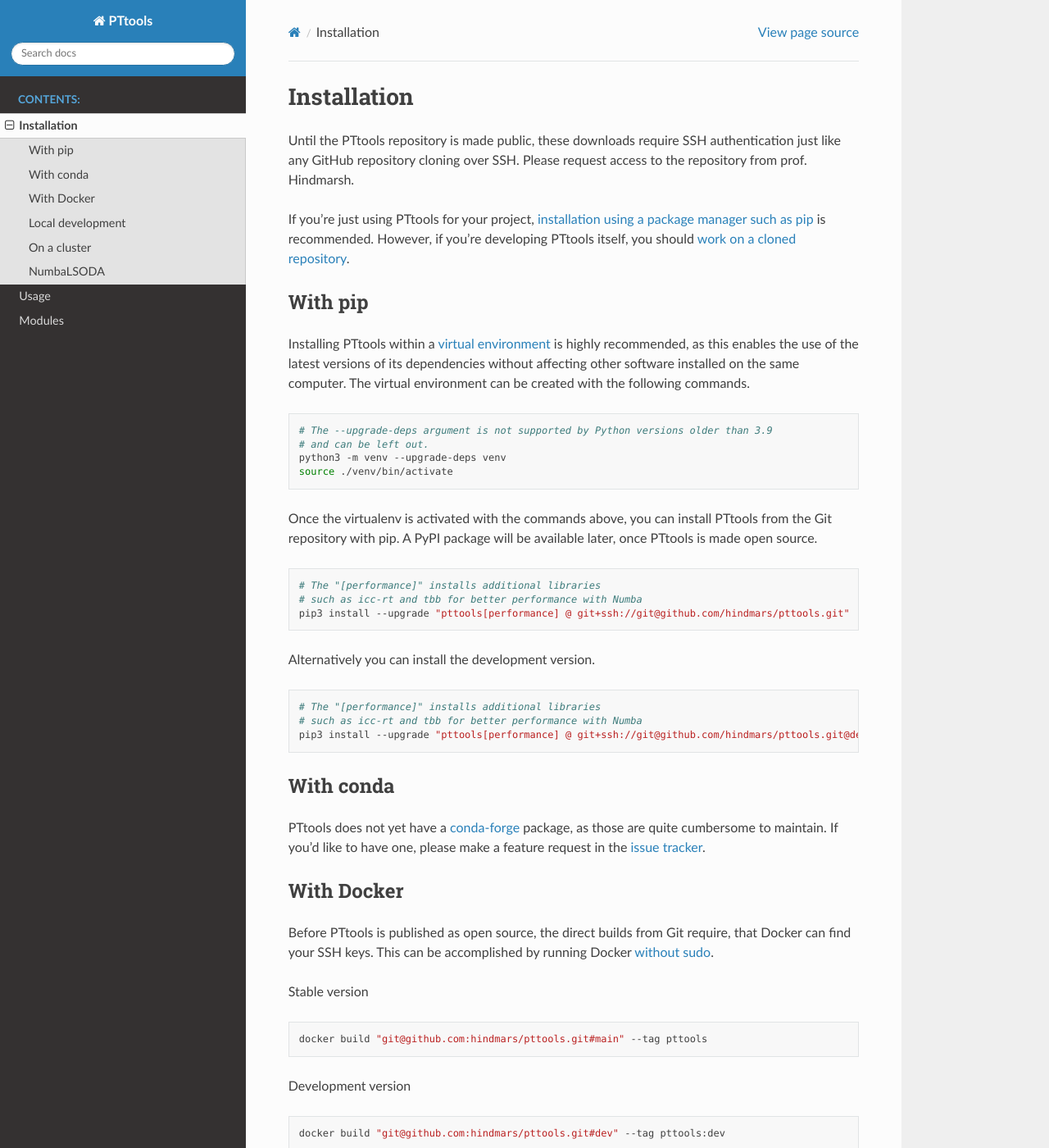
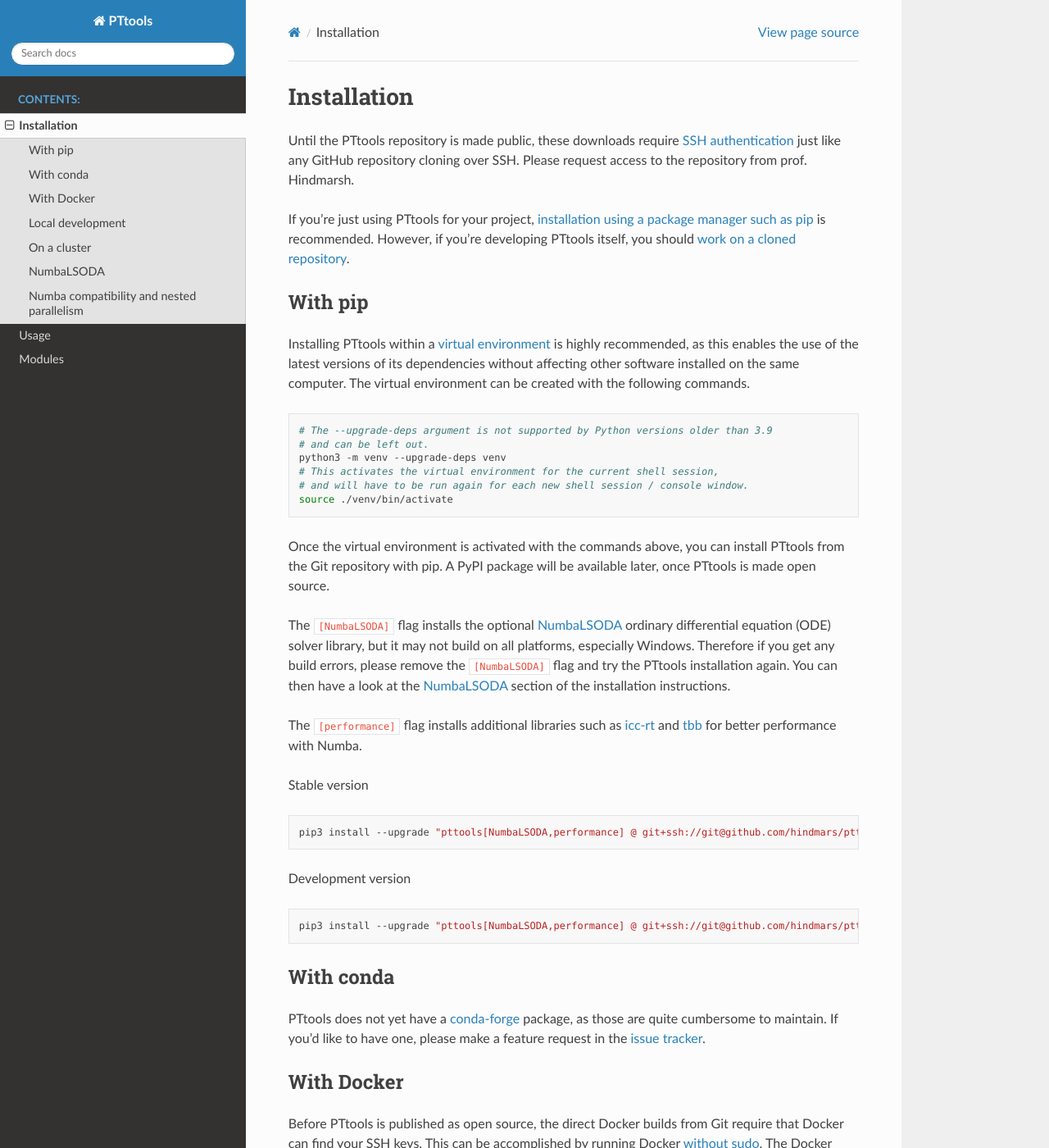
Before and after one commit to CFT-HY/pttools, a Sphinx documentation site: the page built from docs/install.rst, in a window 1280 px wide and 1400 px high. Shown: the whole window at 82% size. Built offline with Sphinx 7.4.7 and the Read the Docs theme 2.0.0, drawn with Linux system fonts in a browser that asks for light colours; pages that are not in the unit, such as notebooks, are missing from menus; some of the changed text lies outside the part shown.

Commit message:
Update the installation instructions

```diff
--- a/docs/install.rst
+++ b/docs/install.rst
@@ -1,13 +1,15 @@
 Installation
 ============
 
-Until the PTtools repository is made public, these downloads require SSH authentication
+Until the PTtools repository is made public, these downloads require
+`SSH authentication <https://docs.github.com/en/github/authenticating-to-github/connecting-to-github-with-ssh>`_
 just like any GitHub repository cloning over SSH.
 Please request access to the repository from prof. Hindmarsh.
 
 If you're just using PTtools for your project,
 :ref:`installation using a package manager such as pip <With pip>` is recommended.
-However, if you're developing PTtools itself, you should :ref:`work on a cloned repository <Local development>`.
+However, if you're developing PTtools itself, you should
+:ref:`work on a cloned repository <Local development>`.
 
 With pip
 --------
@@ -22,24 +24,40 @@
   # The --upgrade-deps argument is not supported by Python versions older than 3.9
   # and can be left out.
   python3 -m venv --upgrade-deps venv
+  # This activates the virtual environment for the current shell session,
+  # and will have to be run again for each new shell session / console window.
   source ./venv/bin/activate
 
-Once the virtualenv is activated with the commands above, you can install PTtools from the Git repository with pip.
+Once the virtual environment is activated with the commands above,
+you can install PTtools from the Git repository with pip.
 A PyPI package will be available later, once PTtools is made open source.
+
+The ``[NumbaLSODA]`` flag installs the optional
+`NumbaLSODA <https://pypi.org/project/NumbaLSODA/>`_
+ordinary differential equation (ODE) solver library,
+but it may not build on all platforms, especially Windows.
+Therefore if you get any build errors,
+please remove the ``[NumbaLSODA]`` flag and try the PTtools installation again.
+You can then have a look at the
+:ref:`NumbaLSODA` section of the installation instructions.
+
+The ``[performance]`` flag installs additional libraries such as
+`icc-rt <https://pypi.org/project/icc-rt/>`_
+and
+`tbb <https://pypi.org/project/tbb/>`_
+for better performance with Numba.
+
+Stable version
 
 .. code-block:: bash
 
-  # The "[performance]" installs additional libraries
-  # such as icc-rt and tbb for better performance with Numba
-  pip3 install --upgrade "pttools[performance] @ git+ssh://git@github.com/hindmars/pttools.git"
+  pip3 install --upgrade "pttools[NumbaLSODA,performance] @ git+ssh://git@github.com/hindmars/pttools.git"
 
-Alternatively you can install the development version.
+Development version
 
 .. code-block:: bash
 
-  # The "[performance]" installs additional libraries
-  # such as icc-rt and tbb for better performance with Numba
-  pip3 install --upgrade "pttools[performance] @ git+ssh://git@github.com/hindmars/pttools.git@dev"
+  pip3 install --upgrade "pttools[NumbaLSODA,performance] @ git+ssh://git@github.com/hindmars/pttools.git@dev"
 
 With conda
 ----------
@@ -51,22 +69,27 @@
 
 With Docker
 -----------
-Before PTtools is published as open source, the direct builds from Git require,
+Before PTtools is published as open source, the direct Docker builds from Git require
 that Docker can find your SSH keys.
 This can be accomplished by running Docker
 `without sudo <https://docs.docker.com/engine/install/linux-postinstall/#manage-docker-as-a-non-root-user>`_.
+The Docker container is configured by the ``Dockerfile`` at the root of the repository.
+Once you have built the PTtools container,
+you can build your own containers which use PTtools by starting their Dockerfiles with ``FROM pttools``.
 
 Stable version
 
 .. code-block:: bash
 
   docker build "git@github.com:hindmars/pttools.git#main" --tag pttools
+  docker run -it pttools
 
 Development version
 
 .. code-block:: bash
 
   docker build "git@github.com:hindmars/pttools.git#dev" --tag pttools:dev
+  docker run -it pttools:dev
 
 Local development version
 
@@ -76,6 +99,7 @@
   cd pttools
   git checkout dev
   docker build . --tag pttools:dev
+  docker run -it pttools:dev
 
 Local development
 -----------------
@@ -96,16 +120,24 @@
 
 On a cluster
 ------------
-Please see the Slurm job script templates in the tests folder.
+For running a local development installation of PTtools on a Slurm cluster,
+please see the job script templates in the tests folder.
 
 NumbaLSODA
 ----------
-`NumbaLSODA <https://github.com/Nicholaswogan/NumbaLSODA>`_
-is an optional dependency, which speeds up ODE integration.
-It's not available on PyPI and therefore it has to be installed separately when installing using a package manager.
-This can be done with:
+`NumbaLSODA <https://pypi.org/project/NumbaLSODA/>`_
+is an optional dependency, which speeds up the integration of ordinary differential equations (ODE).
+It's in an early stage and may require build tools such as ``cmake`` for its installation,
+and it seems not to compile yet on Windows.
+You can install NumbaLSODA manually with
 
 .. code-block:: bash
+
+  pip3 install --upgrade NumbaLSODA
+
+You may also try building from the Git repository.
+
+.. code-bock:: bash
 
   pip3 install --upgrade "NumbaLSODA @ git+https://github.com/Nicholaswogan/NumbaLSODA.git"
 
@@ -117,3 +149,35 @@
 
   sudo apt-get update
   sudo apt-get install cmake
+
+Numba compatibility and nested parallelism
+------------------------------------------
+
+Some parts of the code such as
+:meth:`pttools.ssmtools.spectrum.spec_den_gw_scaled`
+contain nested parallelism to optimally use all available CPU resources.
+This requires that either OpenMP or Intel TBB is installed,
+as Numba's integrated workqueue backend does not support nested parallelism.
+Therefore if you get the error
+
+.. code-block::
+
+  Terminating: Nested parallel kernel launch detected,
+  the workqueue threading layer does not supported nested parallelism.
+  Try the TBB threading layer.
+
+when running a program that uses PTtools, or the error
+``Fatal Python error: Aborted``
+when running pytest,
+please install either OpenMP or Intel TBB (or both).
+You can verify that the installation works by running the command ``numba --sysinfo``
+and checking the contents of the section ``Threading Layer Information``.
+If you can't get the threading backends working,
+you can disable the nested parallelism by setting the environment variable
+``NUMBA_NESTED_PARALLELISM=0`` before importing PTtools.
+For example, this command should work for the
+:ref:`Local development` version without the threading libraries:
+
+.. code-block:: bash
+
+  NUMBA_NESTED_PARALLELISM=0 pytest
```
